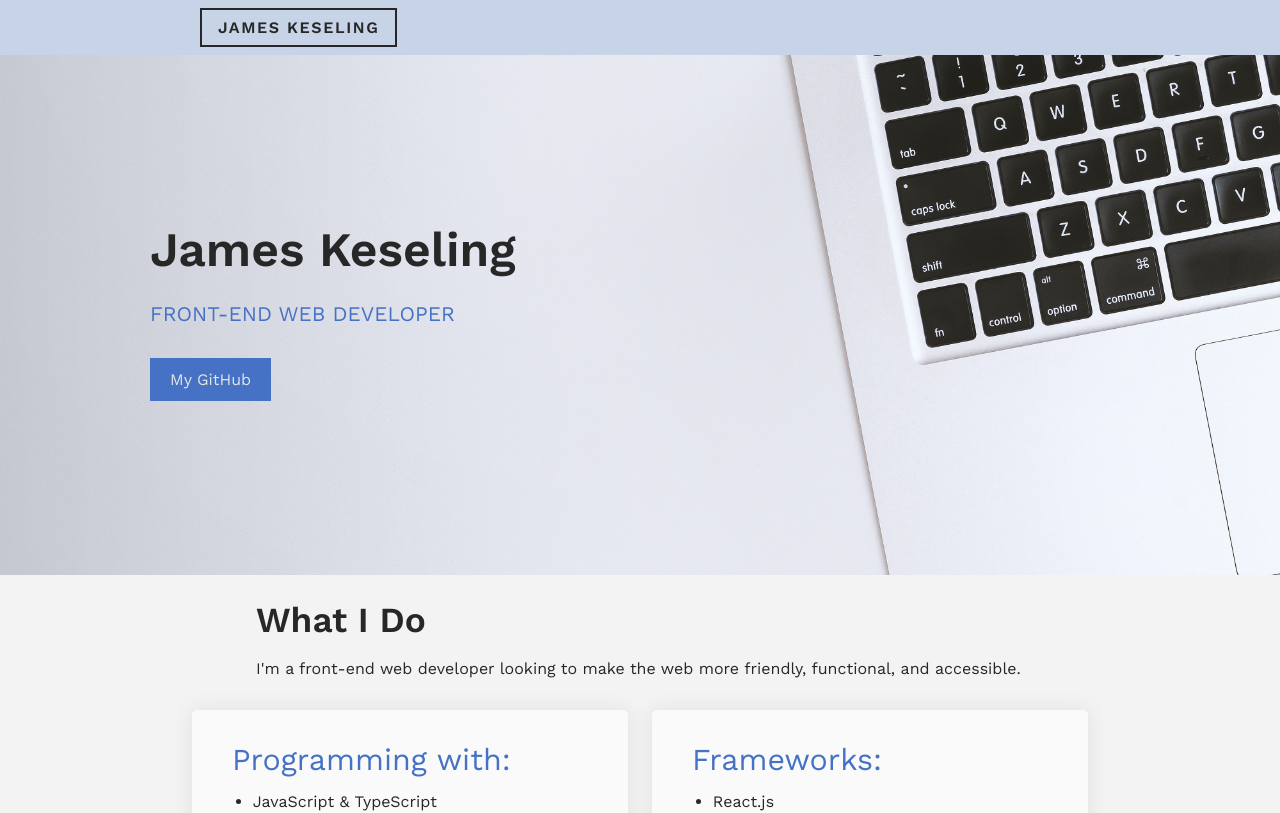
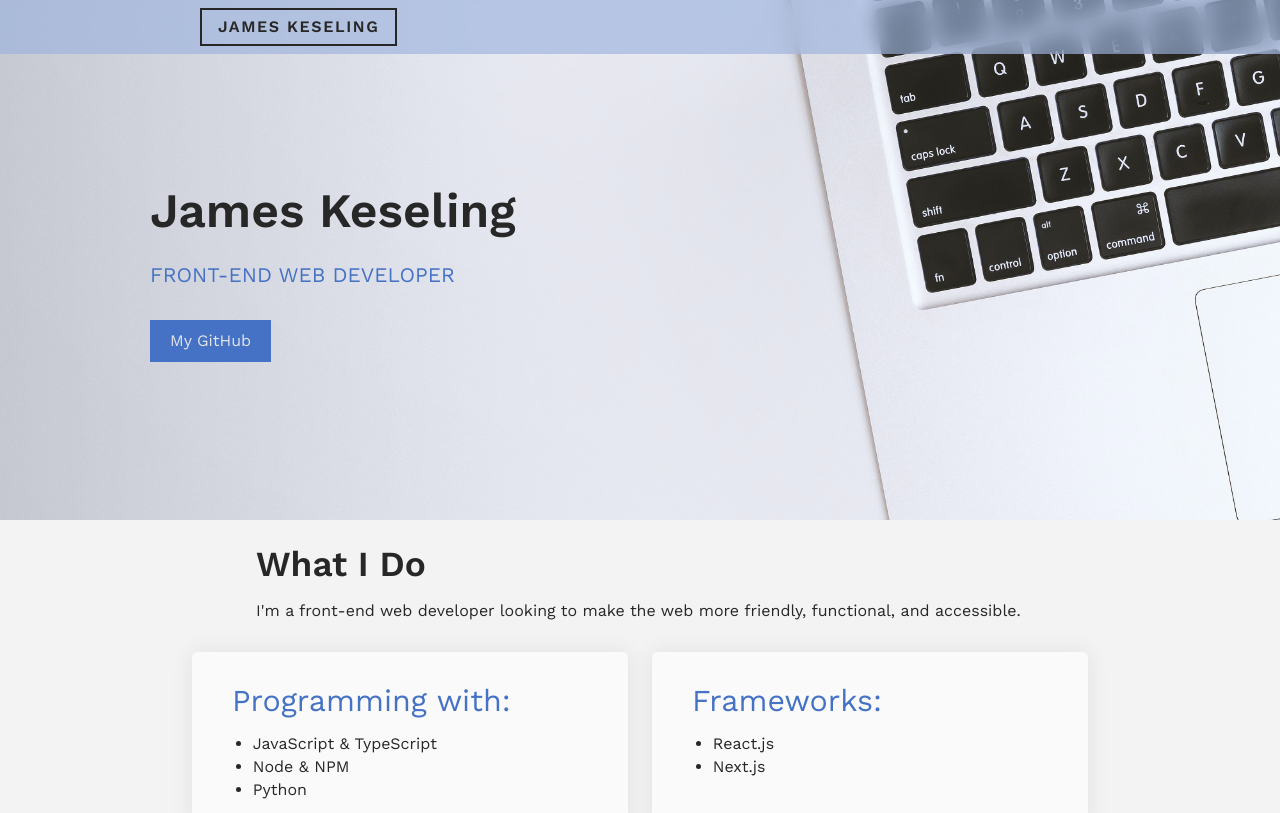
Before and after one commit to jimmymk23/portfolio, a Next.js app: page / in a window 1280 px wide. Shown: the top 813 px of the page. Built offline with nearby package versions, Linux system fonts and the light colour scheme.

Commit message:
Style updates

```diff
--- a/package.json
+++ b/package.json
@@ -12,6 +12,7 @@
 	"license": "ISC",
 	"dependencies": {
 		"next": "^10.0.7",
+		"normalize.css": "^8.0.1",
 		"react": "^17.0.1",
 		"react-dom": "^17.0.1",
 		"sass": "^1.32.8"
--- a/src/pages/_app.tsx
+++ b/src/pages/_app.tsx
@@ -1,4 +1,5 @@
 import type { AppProps /*, AppContext */ } from 'next/app';
+import 'normalize.css';
 import '../styles/main.sass';
 
 function MyApp({ Component, pageProps }: AppProps) {
--- a/src/styles/HeadBanner.module.sass
+++ b/src/styles/HeadBanner.module.sass
@@ -1,12 +1,12 @@
 @use '_helpers' as *
 
 .header
-    position: sticky
+    position: fixed
     top: 0
     z-index: 999
     width: 100vw
     height: auto
-    background-color: transparentize(mix($accent-color, $background-color, 50%), 0.5)
+    background-color: transparentize(mix($accent-color, $background-color, 50%), 0.35)
     backdrop-filter: blur(10px)
 
 .text_logo
--- a/src/styles/_nav.sass
+++ /dev/null
@@ -1,2 +0,0 @@
-// HELPERS
-@use '_helpers' as *
--- a/src/styles/main.sass
+++ b/src/styles/main.sass
@@ -2,7 +2,7 @@
 @use '_helpers' as *
 
 // NAVIGATION MENU
-@use '_nav' as *
+// @use '_nav' as *
 
 
 // -------------------------------------------
```
Also changed, not shown: 2 other files (tests, documents, lock files or other folders).
